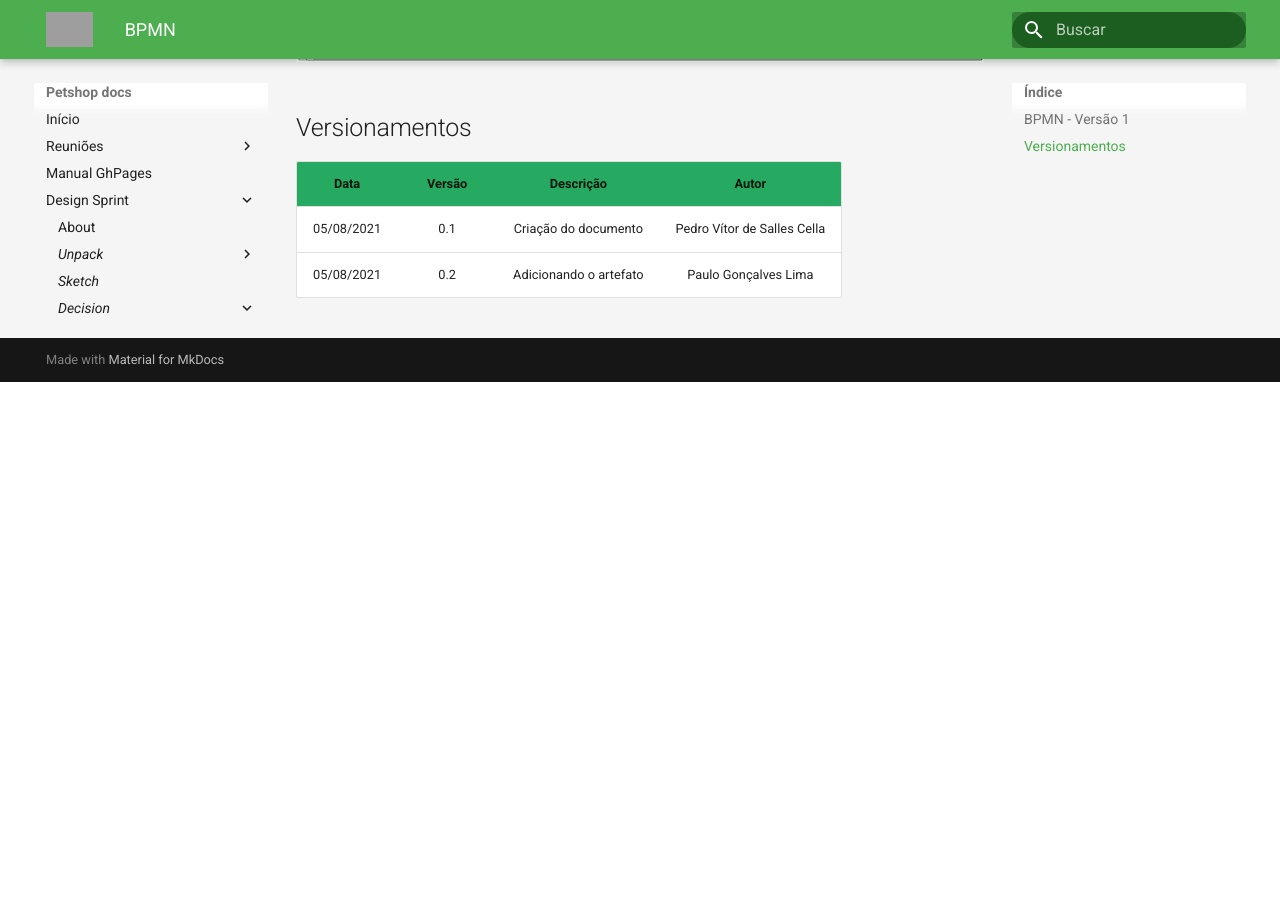
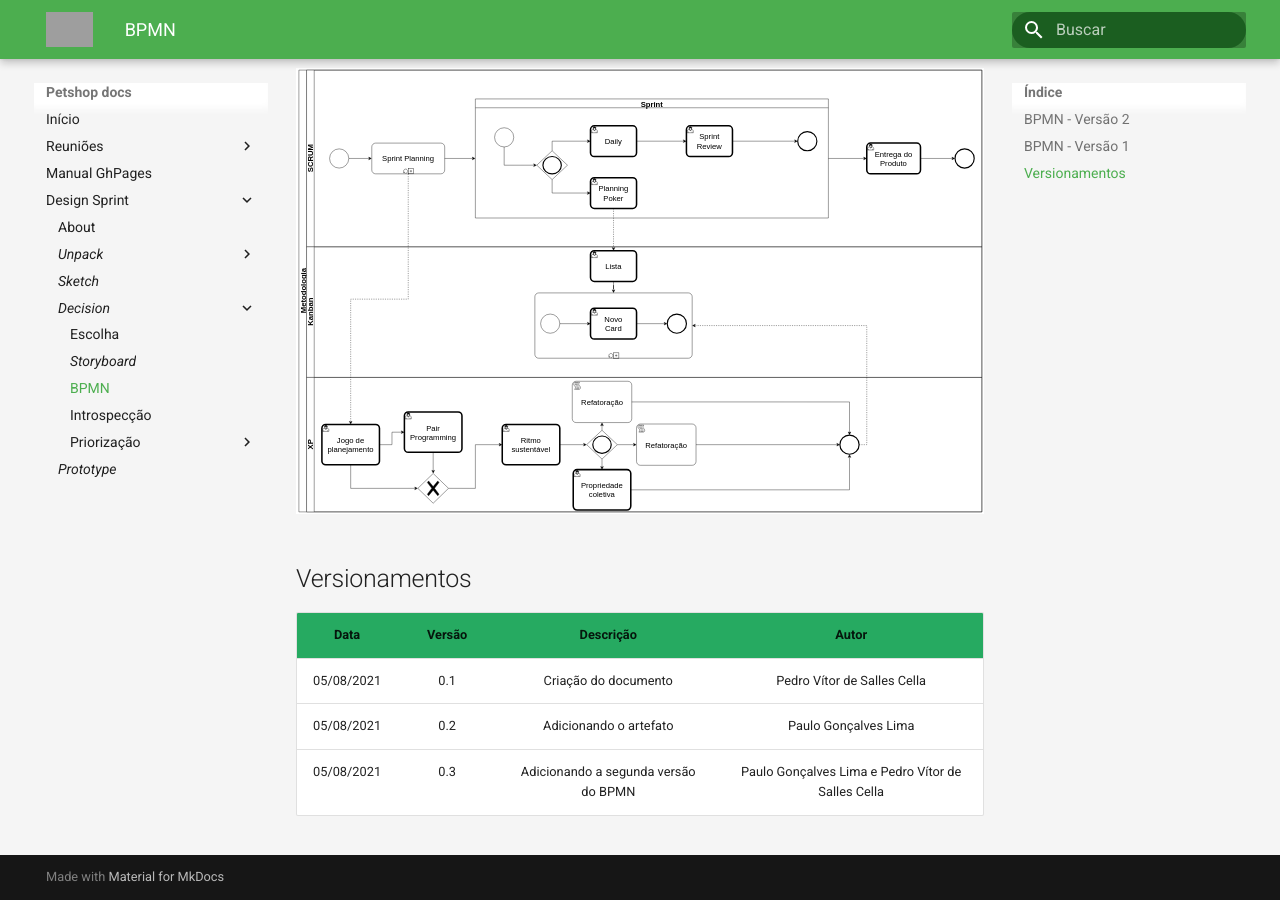
Before and after one commit to UnBArqDsw2021-1/2021.1_G3_PetStop_docs, an MkDocs documentation site: the page built from docs/artefatos/bpmn.md, in a window 1280 px wide and 900 px high, scrolled down 809 px. Built offline with MkDocs 1.6.1 and Material for MkDocs 9.7.7, drawn with Linux system fonts in a browser that asks for light colours; before the commit the page ends 1191 px from its top, so only the background shows below that; grey boxes are pictures that could not be loaded.

Commit message:
Adicionando segunda versao do BPMN
Co-authored-by: Paulo Gonçalves Lima <paulogoncalves436@gmail.com>

```diff
--- a/docs/artefatos/bpmn.md
+++ b/docs/artefatos/bpmn.md
@@ -3,6 +3,10 @@
 <p>O BPMN é uma notação muito conhecida no mercado com o foco na especificação de processos de desenvolvimento, ela possui uma grande riqueza na representação de detalhes advindos do desenvolvimento de software.</p>
 
 <p>Abaixo estão representados os BPMNs que representam a metodologia híbrida utilizada pelo grupo, sendo usadas o SCRUM, o Kanban e o XP.</p>
+
+## BPMN - Versão 2
+
+![BPMN - Versão 2](../images/BPMNv2.svg)
 
 ## BPMN - Versão 1
 
@@ -14,3 +18,4 @@
 |:--------:|:---:|:-------------------: |:-----------------------:|
 |05/08/2021| 0.1 | Criação do documento | Pedro Vítor de Salles Cella |
 |05/08/2021| 0.2 | Adicionando o artefato | Paulo Gonçalves Lima |
+|05/08/2021| 0.3 | Adicionando a segunda versão do BPMN | Paulo Gonçalves Lima e Pedro Vítor de Salles Cella |
--- a/mkdocs.yml
+++ b/mkdocs.yml
@@ -37,5 +37,4 @@
       - Introspecção: artefatos/introspeccao.md
       - Priorização:
         - Brainstorm: priorizacao/brainstorm-moscow.md
-        - Introspecção: priorizacao/introspeccao-moscow.md
     - <i>Prototype</i>: designSprint/prototype.md
```
Also changed, not shown: docs/images/BPMNv2.svg (added).
